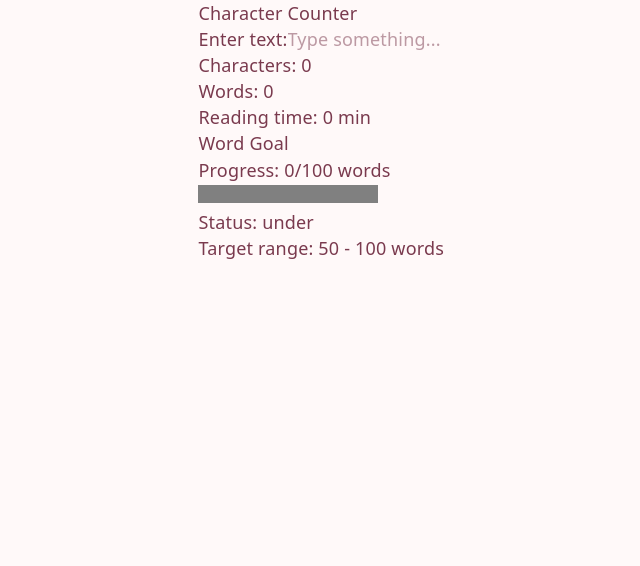
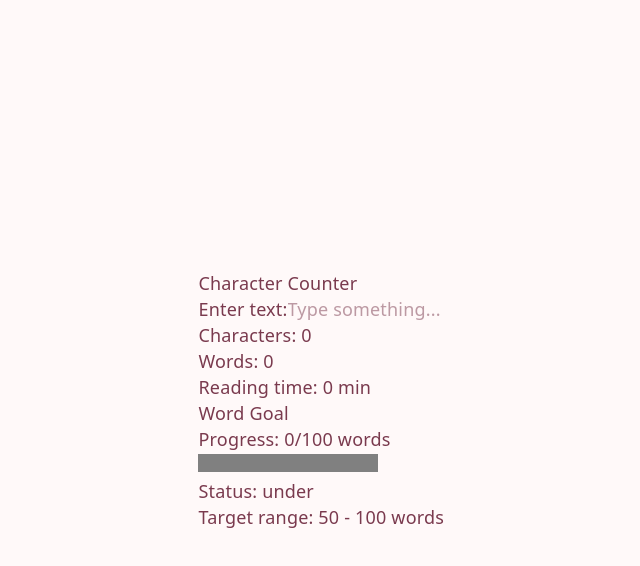
Before and after one commit to Robb-Designs/content-management-system, a React (Vite) app: page / in a window 1280 px wide. Shown: the top 566 px of the page, without its empty margins (267-907 px from the left). Built offline with nearby package versions, Linux system fonts and the light colour scheme.

Commit message:
Add initial styling and centere content

```diff
--- a/src/App.css
+++ b/src/App.css
@@ -11,3 +11,17 @@
     gap: 18px;
   }
 }
+
+#app-container {
+  min-height: 100vh;
+  background: var(--color-bg);
+  color: var(--color-text);
+  display: flex;
+  flex-direction: column;
+  align-items: center;
+  padding: 48px 16px;
+
+  @media (max-width: 1024px) {
+    padding: 32px 16px;
+  }
+}
--- a/src/App.tsx
+++ b/src/App.tsx
@@ -1,20 +1,18 @@
 //import React from 'react'
 import CharacterCounter from "./components/CharacterCounter/CharacterCounter";
+//import Nav from "./components/Nav/Nav";
 // import StatsDisplay from './components/StatsDisplay/StatsDisplay';
-import './App.css'
+import "./App.css";
 
 function App() {
+  return (
+    <div id="app-container">
+      <main id="center">
+        <CharacterCounter />
+      </main>
+    </div>
 
-
-  return (
-    <>
-      <section id="center">
-        <CharacterCounter />
-
-      </section>
-
-    </>
-  )
+  );
 }
 
-export default App
+export default App;
```
